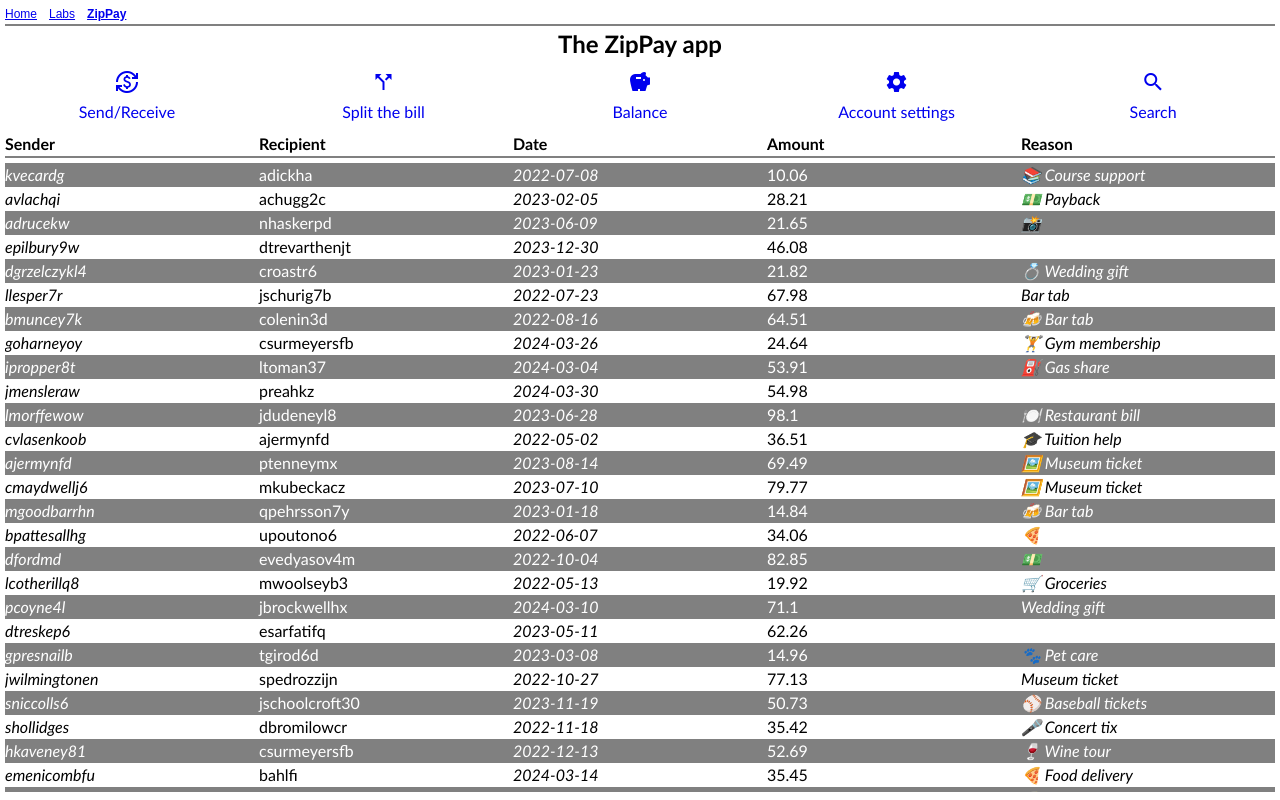
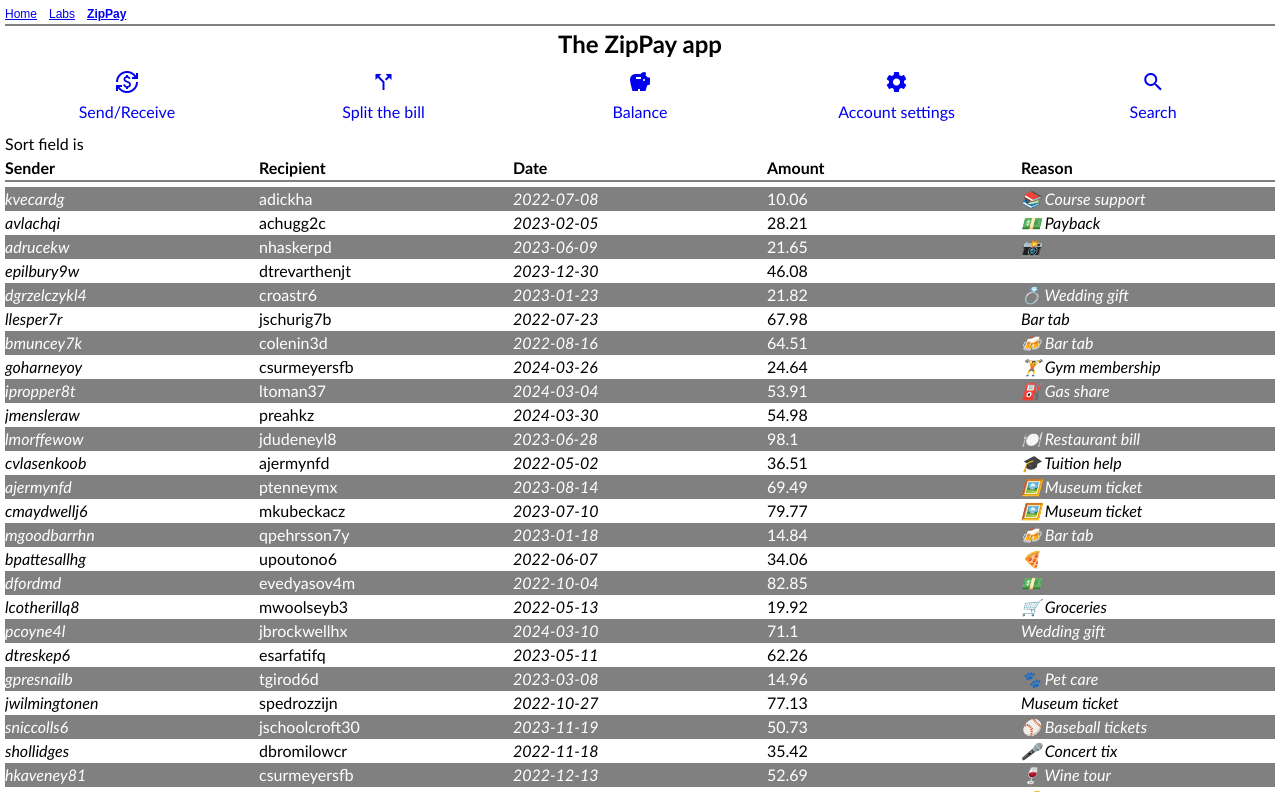
Before and after one commit to speedingplanet/front-end-bootcamp, a React (Vite) app in the folder react-labs/react-app/: page /zippay in a window 1280 px wide. Built offline with nearby package versions, Linux system fonts and the light colour scheme.

Commit message:
Added state to sorting progress

```diff
--- a/react-labs/react-app/src/zippay/payments-grid/PaymentsGrid.jsx
+++ b/react-labs/react-app/src/zippay/payments-grid/PaymentsGrid.jsx
@@ -1,4 +1,4 @@
-import React from 'react';
+import React, { useState } from 'react';
 import { payments } from '../../../data/payments.json';
 import PaymentsGridHeader from './PaymentsGridHeader';
 import PaymentsGridBody from './PaymentsGridBody';
@@ -20,7 +20,6 @@ columns: [
 ]
 */
 
-function PaymentsGrid() {
 let columns = [
 	{ label: 'Payment ID', field: 'id', visible: false },
 	{ label: 'Sender', field: 'payorId', visible: true },
@@ -38,12 +37,29 @@ function PaymentsGrid() {
 	}
 });
 
+function PaymentsGrid() {
+	const [sortConfig, setSortConfig] = useState({
+		sortField: '',
+		sortDirection: '',
+	});
+
+	function handleSelectHeader(field) {
+		console.log(`Sort field should be ${field}`);
+		setSortConfig({
+			sortField: field,
+		});
+	}
+
 	return (
 		<section
 			className="pgContainer"
 			style={{ '--columns': columnCount }}
 		>
-			<PaymentsGridHeader columns={columns} />
+			<p>Sort field is {sortConfig.sortField}</p>
+			<PaymentsGridHeader
+				columns={columns}
+				selectHeader={handleSelectHeader}
+			/>
 			<PaymentsGridBody
 				payments={payments}
 				columns={columns}
--- a/react-labs/react-app/src/zippay/payments-grid/PaymentsGridHeader.jsx
+++ b/react-labs/react-app/src/zippay/payments-grid/PaymentsGridHeader.jsx
@@ -1,17 +1,13 @@
 import React from 'react';
 
-function PaymentsGridHeader({ columns }) {
-	function handleHeaderClick(field) {
-		console.log(`Clicked on the ${field} header`);
-	}
-
+function PaymentsGridHeader({ columns, selectHeader }) {
 	return (
 		<div className="pgHeader">
 			{columns.map((column) => {
 				if (column.visible) {
 					return (
 						<div
-							onClick={() => handleHeaderClick(column.field)}
+							onClick={() => selectHeader(column.field)}
 							key={column.field}
 						>
 							{column.label}
```
Lines whose indentation alone changed are shown as unchanged.
